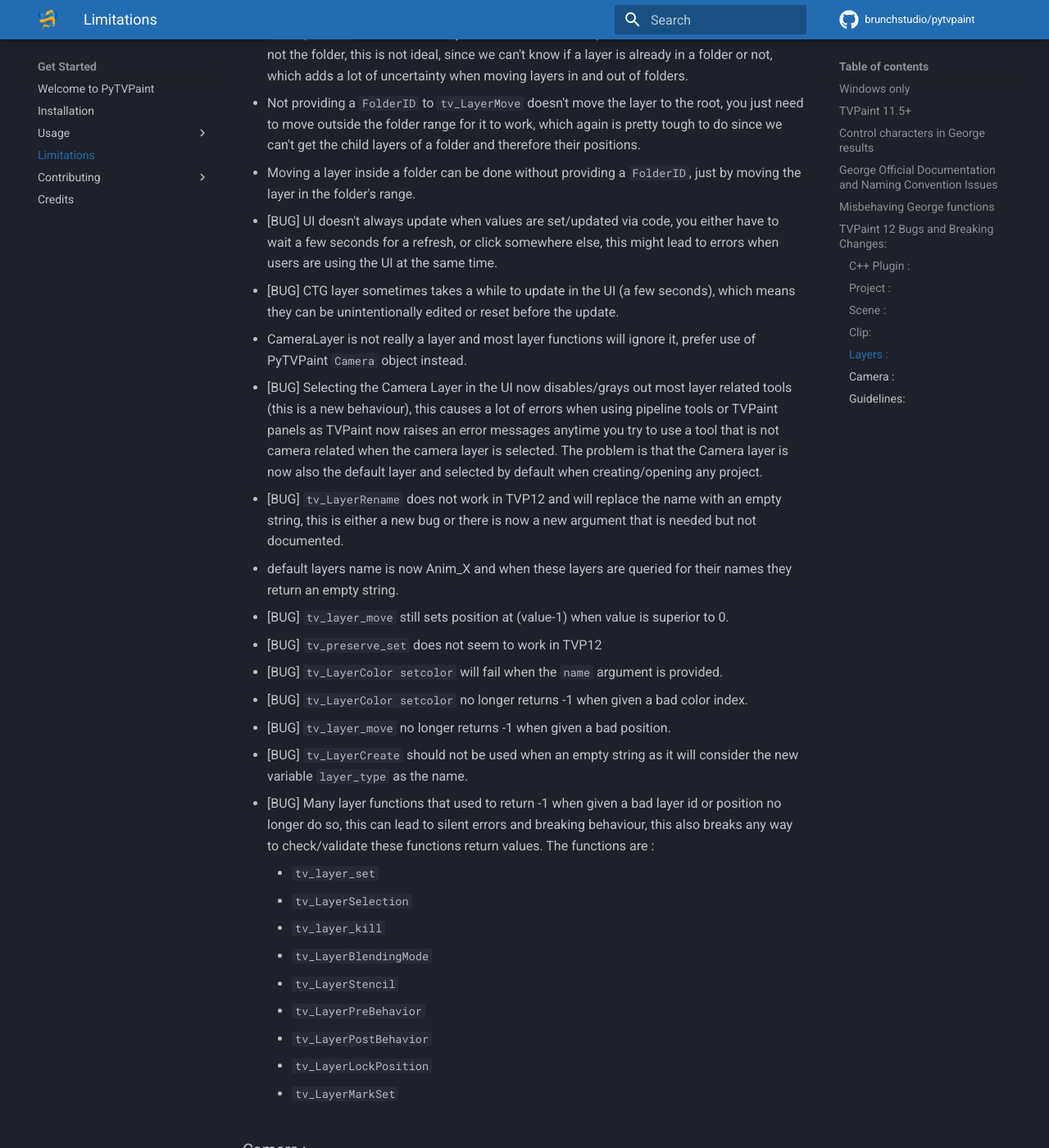
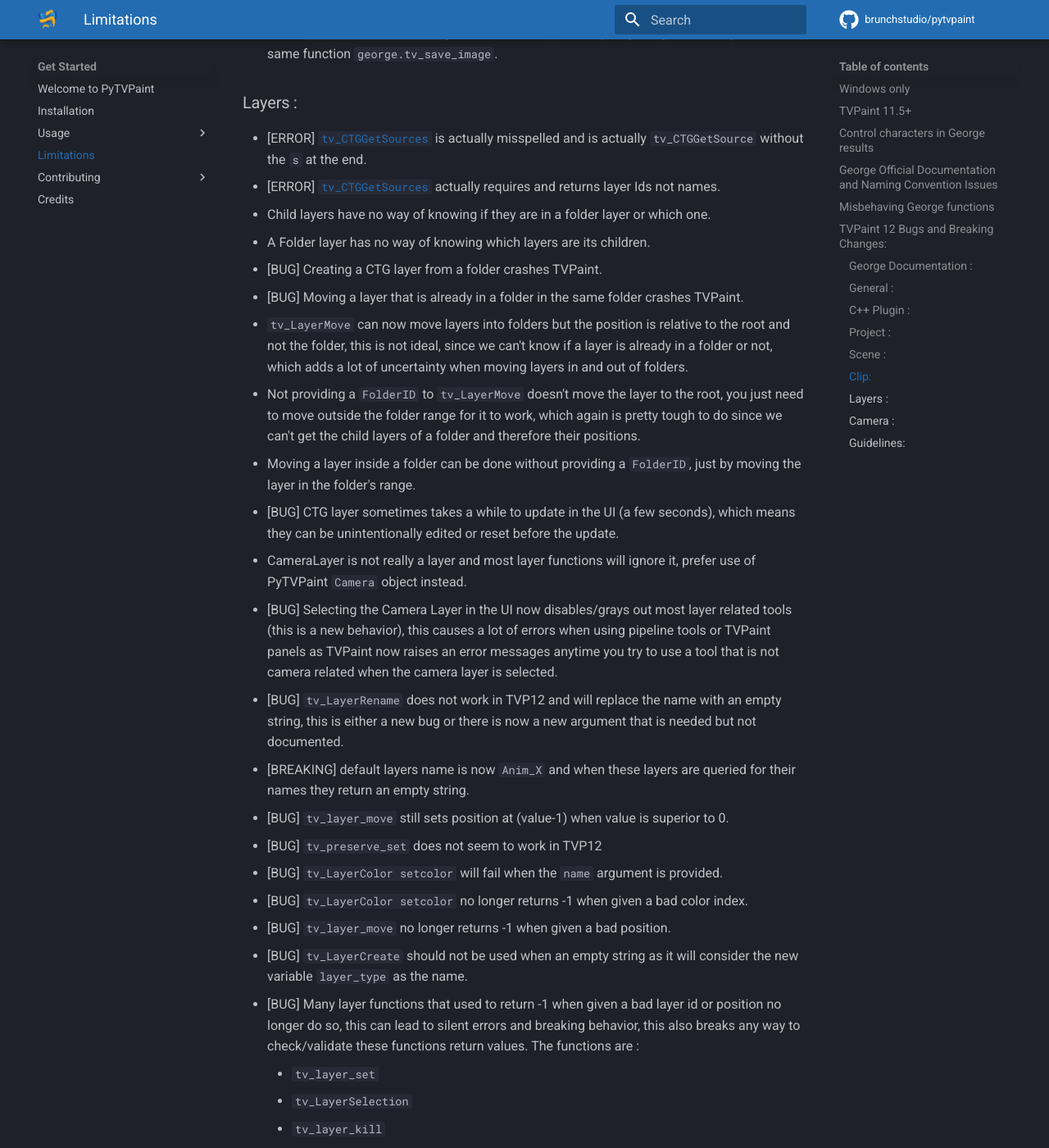
Before and after one commit to brunchstudio/pytvpaint, an MkDocs documentation site: the page built from docs/limitations.md, in a window 1280 px wide and 1400 px high, scrolled down 4256 px. Shown: the whole window at 82% size. Built offline with MkDocs 1.6.1 and Material for MkDocs 9.7.7, drawn with Linux system fonts in a browser that asks for light colours; comment, search, counter and statistics services are not loaded; the version menu is left out; some of the changed text lies outside the part shown.

Commit message:
UPDATE doc and limitations.md

```diff
--- a/docs/limitations.md
+++ b/docs/limitations.md
@@ -92,6 +92,7 @@
 | [`tv_Ratio`](api/george/project.md#pytvpaint.george.grg_project.tv_ratio)            | Always returns an empty string (`""`)                                                                                                                                      |
 | [`tv_InstanceName`](api/george/layer.md#pytvpaint.george.grg_layer.tv_instance_name) | Crashes if we provided with an invalid `layer_id`                                                                                                                          |
 | `tv_CameraEnumPoints`                                                                      | Only returns the first point, no matter how many points there are.                                                                                                         |
+| `tv_AlphaSaveMode`                                                                      | Extremely inconsistant, seems to only work sometimes.                                                                                                                      |
 | `tv_CameraPath`                                                                      | Confusing arguments and seemingly incorrect results (see [this](https://forum.tvpaint.com/viewtopic.php?t=15677))                                                          |
 | `tv_SoundClipReload`                                                                 | Doesn't accept a proper clip id, only `0` seems to work for the current clip                                                                                               |
 | `tv_LayerSelectInfo`                                                                 | Does not select frames as stated in the documentation and will also return non selected frames if attribute `full` is set to True                                          |
@@ -114,8 +115,14 @@
 
 Below is also a list of the current breaking changes and bugs we noticed during development :
 
+### George Documentation :
+* George documentation is still not up to date and still contains many errors (seems stuck at some older TVP11 version), for now prefer the PyTVPaint documentation whenever possible.
+
+### General :
+* UI doesn't always update when values are set/updated via code, you either have to wait a few seconds for a refresh, or click somewhere else. This might lead to errors when users are using the UI at the same time.
+
 ### C++ Plugin :
-* [BUG] plugin PIRF_HIDDEN_REQ doesn't seem to be working anymore, the plugin window is now visible and closing it kills the plugin with no way to restart it without restarting tvpaint.
+* [BUG] plugin PIRF_HIDDEN_REQ and FILTERREQ_NO_TBAR don't seem to be working anymore, the plugin window is now visible and closing it kills the plugin with no way to restart it without restarting tvpaint.
 
 ### Project :
 * [DEPRECATED/BREAKING] [`tv_ProjectInfo`](api/george/project.md#pytvpaint.george.grg_project.tv_project_info) values of `field_order` have been removed so for now we provide it ourselves.
@@ -129,28 +136,27 @@
 * [BUG] [`tv_ClipSaveStructure`](api/george/clip.md#pytvpaint.george.grg_clip.tv_clip_save_structure_json) json seems to output low quality images, this may use the same function `george.tv_save_image`.
 
 ### Layers :
-* [ERROR] [`tv_CTGGetSources`](api/george/layer.md#pytvpaint.george.grg_layer.tv_ctg_get_source) is actually misspelled and is actually tv\_CTGGetSource without the `s` at the end.
+* [ERROR] [`tv_CTGGetSources`](api/george/layer.md#pytvpaint.george.grg_layer.tv_ctg_get_source) is actually misspelled and is actually `tv_CTGGetSource` without the `s` at the end.
 * [ERROR] [`tv_CTGGetSources`](api/george/layer.md#pytvpaint.george.grg_layer.tv_ctg_get_source) actually requires and returns layer Ids not names.
 * Child layers have no way of knowing if they are in a folder layer or which one.
-* Folder layer has no way of knowing which layers are its children.
+* A Folder layer has no way of knowing which layers are its children.
 * [BUG] Creating a CTG layer from a folder crashes TVPaint.
 * [BUG] Moving a layer that is already in a folder in the same folder crashes TVPaint.
 * `tv_LayerMove` can now move layers into folders but the position is relative to the root and not the folder, this is not ideal, since we can't know if a layer is already in a folder or not, which adds a lot of uncertainty when moving layers in and out of folders.
 * Not providing a `FolderID` to `tv_LayerMove` doesn't move the layer to the root, you just need to move outside the folder range for it to work, which again is pretty tough to do since we can't get the child layers of a folder and therefore their positions.
 * Moving a layer inside a folder can be done without providing a `FolderID`, just by moving the layer in the folder's range.
-* [BUG] UI doesn't always update when values are set/updated via code, you either have to wait a few seconds for a refresh, or click somewhere else, this might lead to errors when users are using the UI at the same time.
 * [BUG] CTG layer sometimes takes a while to update in the UI (a few seconds), which means they can be unintentionally edited or reset before the update.
 * CameraLayer is not really a layer and most layer functions will ignore it, prefer use of PyTVPaint `Camera` object instead.
-* [BUG] Selecting the Camera Layer in the UI now disables/grays out most layer related tools (this is a new behaviour), this causes a lot of errors when using pipeline tools or TVPaint panels as TVPaint now raises an error messages anytime you try to use a tool that is not camera related when the camera layer is selected. The problem is that the Camera layer is now also the default layer and selected by default when creating/opening any project.
+* [BUG] Selecting the Camera Layer in the UI now disables/grays out most layer related tools (this is a new behavior), this causes a lot of errors when using pipeline tools or TVPaint panels as TVPaint now raises an error messages anytime you try to use a tool that is not camera related when the camera layer is selected.
 * [BUG] `tv_LayerRename` does not work in TVP12 and will replace the name with an empty string, this is either a new bug or there is now a new argument that is needed but not documented.
-* default layers name is now Anim\_X  and when these layers are queried for their names they return an empty string.
+* [BREAKING] default layers name is now `Anim_X` and when these layers are queried for their names they return an empty string.
 * [BUG] `tv_layer_move` still sets position at (value-1) when value is superior to 0.
 * [BUG] `tv_preserve_set` does not seem to work in TVP12
 * [BUG] `tv_LayerColor setcolor` will fail when the `name` argument is provided.
 * [BUG] `tv_LayerColor setcolor` no longer returns -1 when given a bad color index.
 * [BUG] `tv_layer_move` no longer returns -1 when given a bad position.
 * [BUG] `tv_LayerCreate`  should not be used when an empty string as it will consider the new variable `layer_type` as the name.
-* [BUG] Many layer functions that used to return -1 when given a bad layer id or position no longer do so, this can lead to silent errors and breaking behaviour, this also breaks any way to check/validate these functions return values. The functions are :
+* [BUG] Many layer functions that used to return -1 when given a bad layer id or position no longer do so, this can lead to silent errors and breaking behavior, this also breaks any way to check/validate these functions return values. The functions are :
     * `tv_layer_set`
     * `tv_LayerSelection`
     * `tv_layer_kill`
@@ -162,7 +168,7 @@
     * `tv_LayerMarkSet`
 
 ### Camera :
-* [DEPRECATED/BREAKING] [`Camera.anti_aliasing`](api/objects/camera.md#pytvpaint.camera.Camera.anti_aliasing) now always returns 1.
+* [DEPRECATED/BREAKING] [`Camera.anti_aliasing`](api/objects/camera.md#pytvpaint.camera.Camera.anti_aliasing) no longer returns anti_aliasing, for now it always returns 1.
 * [DEPRECATED/BREAKING] [`Camera.fps`](api/objects/camera.md#pytvpaint.camera.Camera.fps) no longer returns/sets fps, now only fps is Project fps.
 * [BUG] Most Camera values can still be edited/queried using [`tv_CameraInfo`](api/george/camera.md#pytvpaint.george.grg_camera.tv_camera_info_get) but they are not immediately reflected in the
   UI, and so they can be unintentionally edited or reset.
@@ -170,4 +176,4 @@
 * [BUG] [`tv_CameraInterpolation`](api/george/camera.md#pytvpaint.george.grg_camera.tv_camera_interpolation) doesn't work properly in TVP12 and always returns an "empty" point.
 
 ### Guidelines:
-* `tv_GuidelineModify "marks"` doesn't seem to work, values are never changed, added function with a warning.
+* `tv_GuidelineModify "marks"` doesn't seem to work, values are never changed, added function with a warning.g_layer.tv_layer_density) now returns a float instead of an integer which broke the python cast, this is now fixed.
```
Also changed, not shown: other parts of docs/limitations.md (+1 -1 lines), docs/usage/usage.md (+1 -0 lines).
